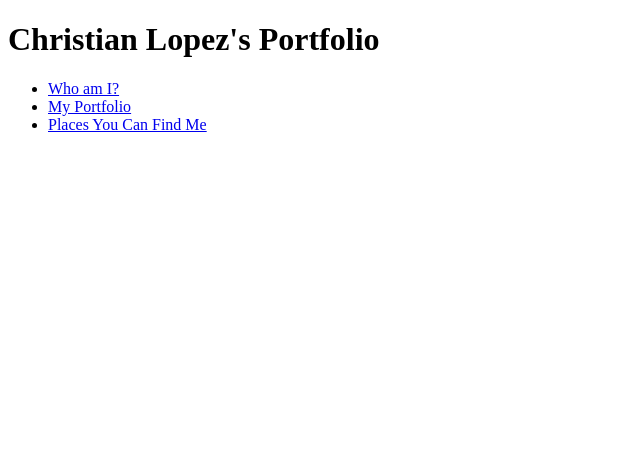
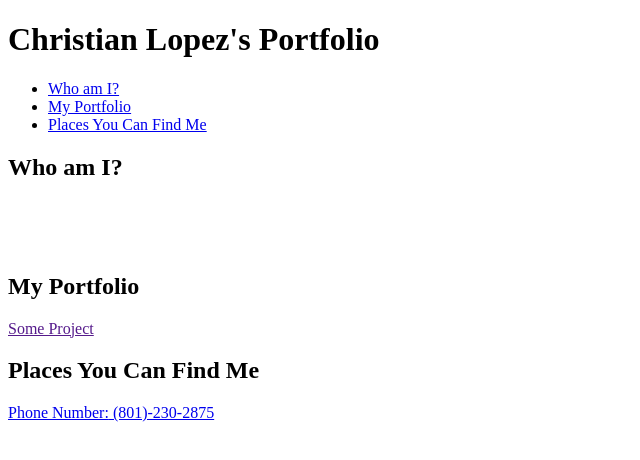
Before and after one commit to Chris-L985/Professional-Portfolio, a plain HTML site: page index.html in a window 1280 px wide. Shown: the whole page, without its empty margins (0-640 px from the left). Drawn offline with Linux system fonts and the light colour scheme.

Commit message:
added portfolio section index

```diff
--- a/index.html
+++ b/index.html
@@ -28,6 +28,50 @@
             </ul>
         </nav>
     </section>
+    <!-- end navigation -->
+
+    <!-- who am i page -->
+    <section class="about-me" id="who-am-i">
+        <h2>Who am I?</h2>
+        <img src="" alt=""/>
+        <p></p>
+    </section>
+    <!-- end who am i page -->
+    <br>
+
+    <!-- portfolio page -->
+    <section class="portfolio" id="my-portfolio">
+        <h2>My Portfolio</h2>
+        <div class="">
+            <div class="">
+                <a href="" target=".blank">Some Project</a>
+            </div>
+        </div>
+
+        <div class="run-buddy-container">
+            <div class="flex-container">
+                <a href="https://chris-l985.github.io/run-buddy/"></a>
+            </div>
+        </div>
+    </section>
+    <!--- end portfolio page -->
+
+    <!-- start contact info -->
+    <section class="contact-info" id="places-you-can-find-me">
+        <h2>Places You Can Find Me</h2>
+        <div class="contact-me">
+            <a class="phone" href="Cell:801-230-2875"><span>Phone Number:</span> (801)-230-2875</a>
+
+        </div>
+
+    </section>
+    <!-- end contact info -->
+
+    <!-- footer section -->
+    <footer>
+
+    </footer>
+    <!-- end footer -->
 
 </body>
 </html>
```
